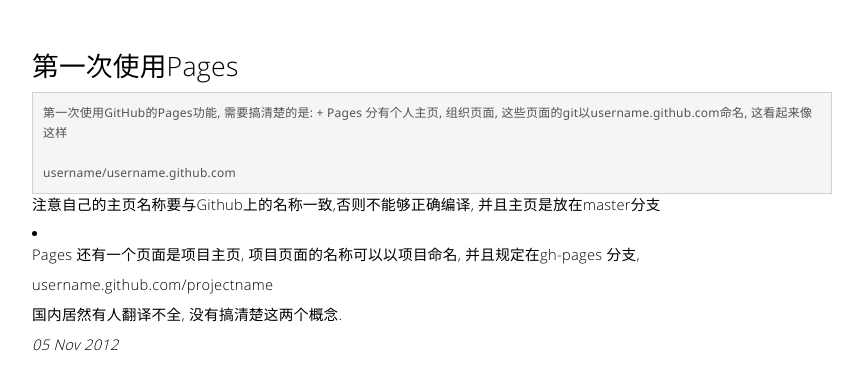
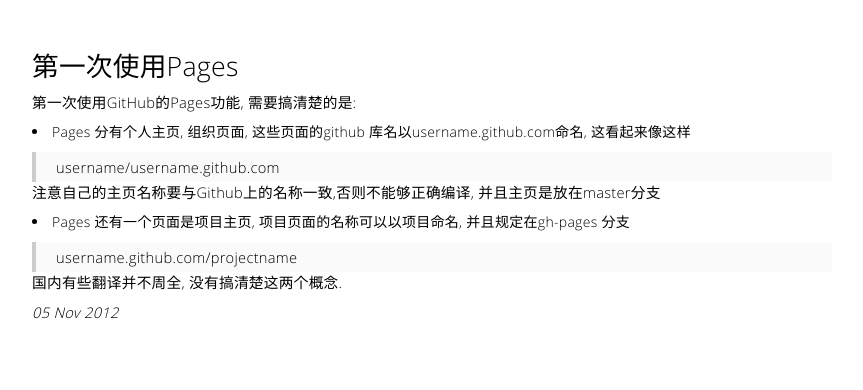
Before and after one commit to LoginQin/loginqin.github.com, a Jekyll site: the page built from _posts/2012-11-05-first-time-to-use-Pages.md, in a window 1280 px wide. Shown: the top 390 px of the page, without its empty margins (208-1071 px from the left). Built offline with Jekyll 4.4.1, drawn with Linux system fonts in a browser that asks for light colours; Markdown is read by kramdown in place of the engine named in the settings.

```diff
--- a/_posts/2012-11-05-first-time-to-use-Pages.md
+++ b/_posts/2012-11-05-first-time-to-use-Pages.md
@@ -4,17 +4,18 @@ title: 第一次使用Pages
 ---
 ##{{page.title}}
 
-    第一次使用GitHub的Pages功能, 需要搞清楚的是:
-+ Pages 分有个人主页, 组织页面, 这些页面的git以username.github.com命名, 这看起来像这样
+第一次使用GitHub的Pages功能, 需要搞清楚的是:
 
-    username/username.github.com
+  + Pages 分有个人主页, 组织页面, 这些页面的github 库名以username.github.com命名, 这看起来像这样
+
+   > username/username.github.com
 
 注意自己的主页名称要与Github上的名称一致,否则不能够正确编译, 并且主页是放在master分支
 
-+ Pages 还有一个页面是项目主页, 项目页面的名称可以以项目命名, 并且规定在gh-pages 分支,
+  + Pages 还有一个页面是项目主页, 项目页面的名称可以以项目命名, 并且规定在gh-pages 分支
 
-    username.github.com/projectname
+   > username.github.com/projectname
 
-国内居然有人翻译不全, 没有搞清楚这两个概念.
+国内有些翻译并不周全, 没有搞清楚这两个概念.
 
 *{{page.date | date_to_string}}*
```
Also changed, not shown: _posts/2012-11-07-Google-Markdown-preview.md (added, +19 -0 lines).
